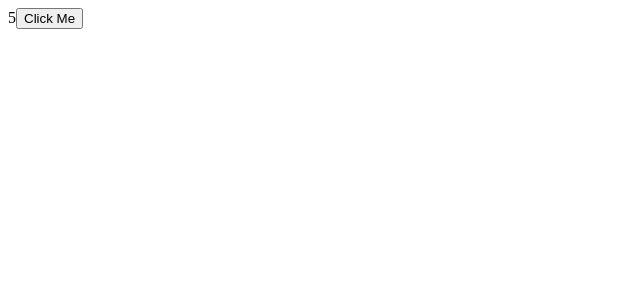
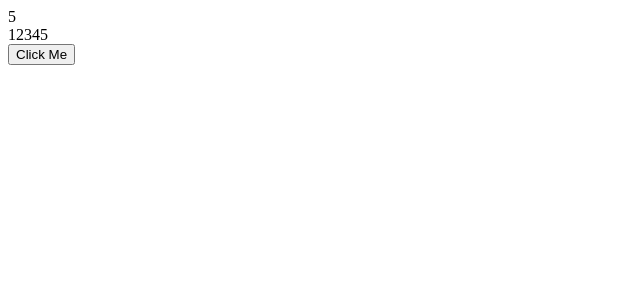
Before and after one commit to rajkumarpaneru/react-basics, a React (Vite) app: page / in a window 1280 px wide. Shown: the top 300 px of the page, without its empty margins (0-640 px from the left). Built offline with nearby package versions, Linux system fonts and the light colour scheme.

Commit message:
update nested object

```diff
--- a/src/components/UpdateState.tsx
+++ b/src/components/UpdateState.tsx
@@ -6,16 +6,32 @@ const UpdateState = () => {
     price: 5,
   });
 
+  const [customer, setCustomer] = useState({
+    name: "John",
+    address: {
+      city: "San Francisco",
+      zipCode: 12345,
+    },
+  });
+
   const handleClick = () => {
     const newDrink = {
       ...drink,
       price: 6,
     };
     setDrink(newDrink);
+
+    setCustomer({
+      ...customer,
+      address: { ...customer.address, zipCode: 54321 },
+    });
   };
   return (
     <div>
       {drink.price}
+      <br />
+      {customer.address.zipCode}
+      <br />
       <button onClick={handleClick}>Click Me</button>
     </div>
   );
```
